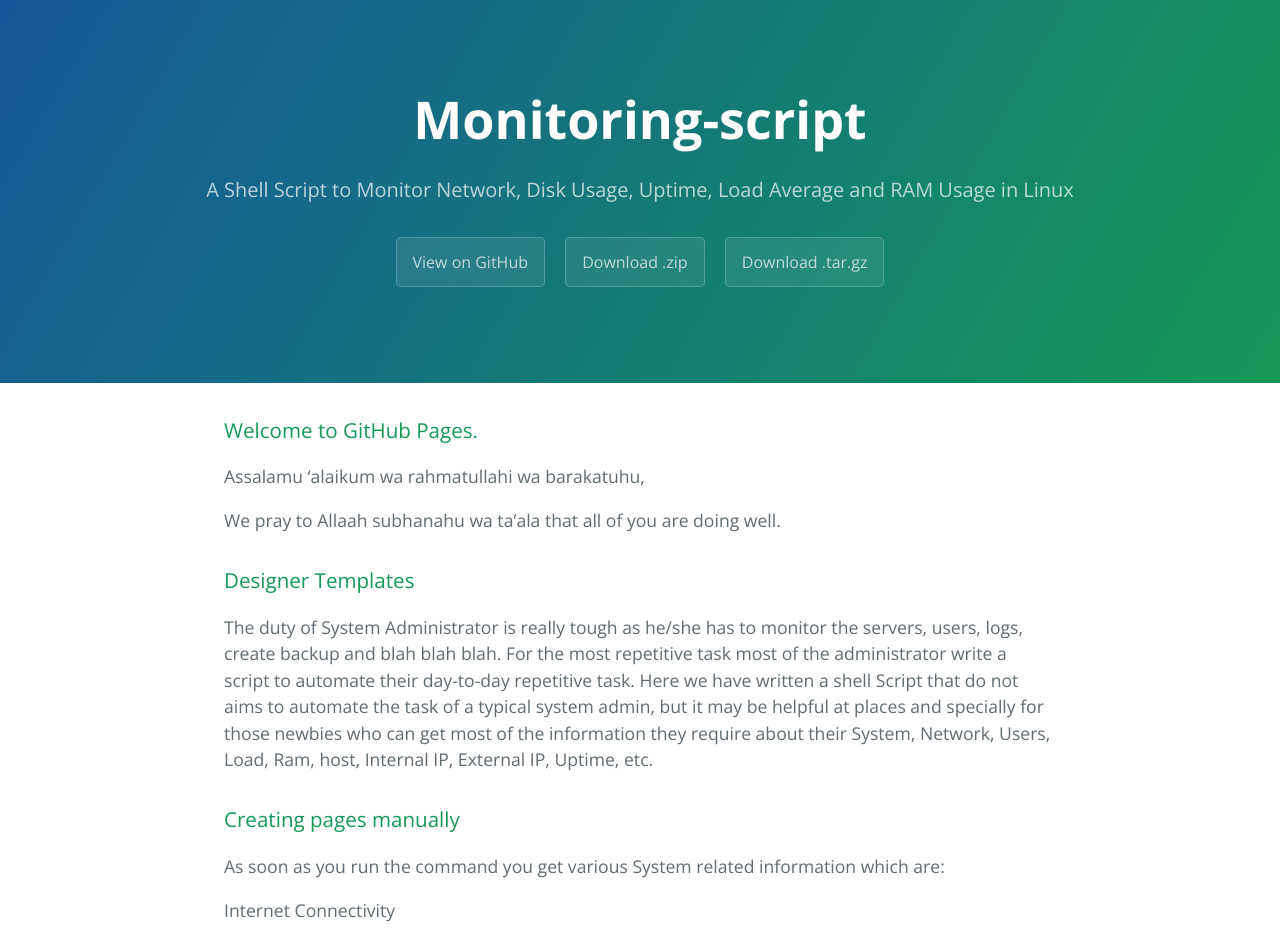
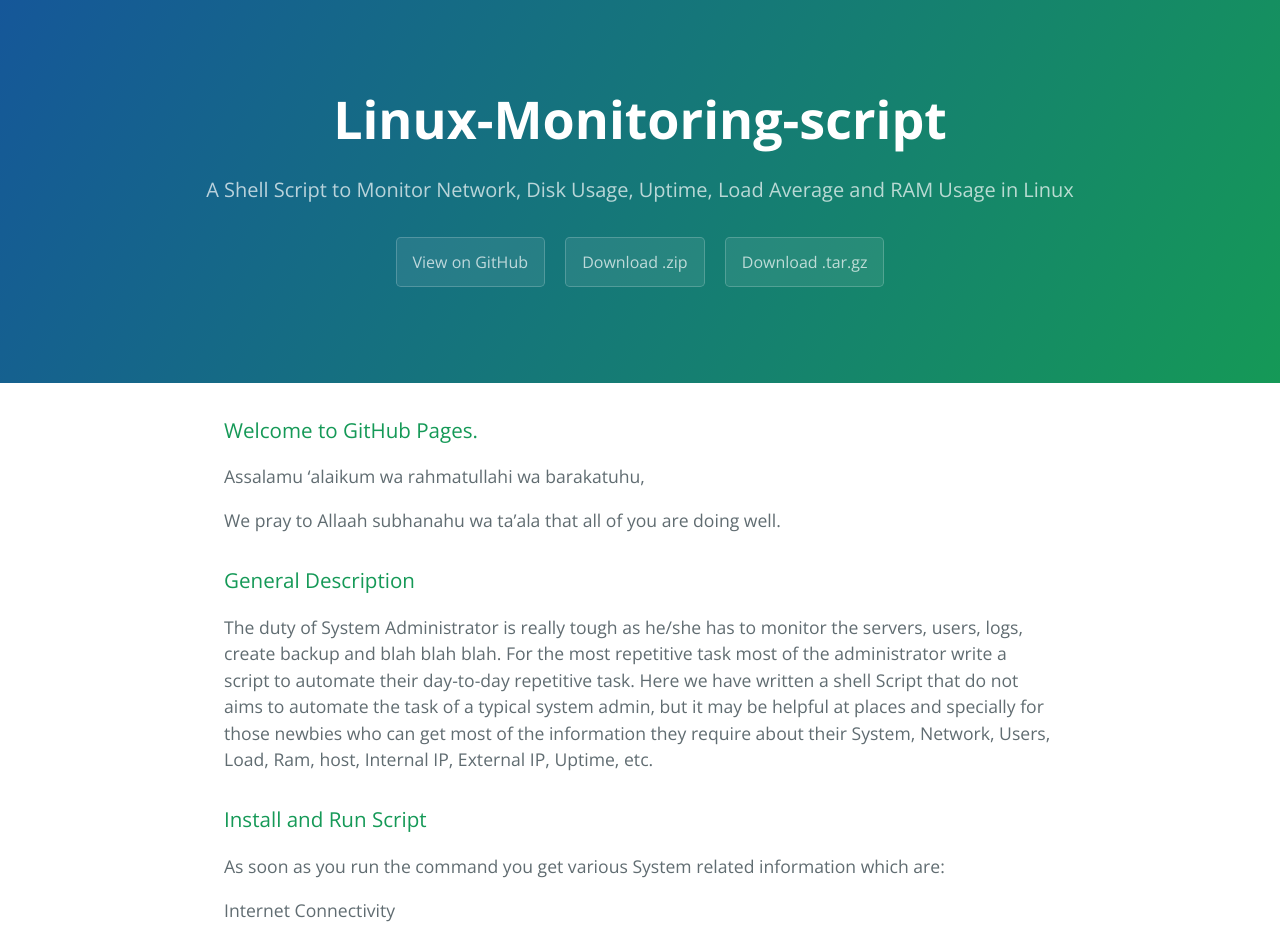
Before and after one commit to zemmali/monitoring-script, a plain HTML site: page index.html in a window 1280 px wide. Shown: the top 938 px of the page. Drawn offline with nearby package versions, Linux system fonts and the light colour scheme.

Commit message:
Create gh-pages branch via GitHub

```diff
--- a/index.html
+++ b/index.html
@@ -2,7 +2,7 @@
 <html lang="en-us">
   <head>
     <meta charset="UTF-8">
-    <title>Monitoring-script by zemmali</title>
+    <title>Linux-Monitoring-script by zemmali</title>
     <meta name="viewport" content="width=device-width, initial-scale=1">
     <link rel="stylesheet" type="text/css" href="stylesheets/normalize.css" media="screen">
     <link href='https://fonts.googleapis.com/css?family=Open+Sans:400,700' rel='stylesheet' type='text/css'>
@@ -11,7 +11,7 @@
   </head>
   <body>
     <section class="page-header">
-      <h1 class="project-name">Monitoring-script</h1>
+      <h1 class="project-name">Linux-Monitoring-script</h1>
       <h2 class="project-tagline">A Shell Script to Monitor Network, Disk Usage, Uptime, Load Average and RAM Usage in Linux</h2>
       <a href="https://github.com/zemmali/monitoring-script" class="btn">View on GitHub</a>
       <a href="https://github.com/zemmali/monitoring-script/zipball/master" class="btn">Download .zip</a>
@@ -27,12 +27,12 @@
 <p>We pray to Allaah subhanahu wa ta’ala that all of you are doing well.</p>
 
 <h3>
-<a id="designer-templates" class="anchor" href="#designer-templates" aria-hidden="true"><span class="octicon octicon-link"></span></a>Designer Templates</h3>
+<a id="general-description" class="anchor" href="#general-description" aria-hidden="true"><span class="octicon octicon-link"></span></a>General Description</h3>
 
 <p>The duty of System Administrator is really tough as he/she has to monitor the servers, users, logs, create backup and blah blah blah. For the most repetitive task most of the administrator write a script to automate their day-to-day repetitive task. Here we have written a shell Script that do not aims to automate the task of a typical system admin, but it may be helpful at places and specially for those newbies who can get most of the information they require about their System, Network, Users, Load, Ram, host, Internal IP, External IP, Uptime, etc.</p>
 
 <h3>
-<a id="creating-pages-manually" class="anchor" href="#creating-pages-manually" aria-hidden="true"><span class="octicon octicon-link"></span></a>Creating pages manually</h3>
+<a id="install-and-run-script" class="anchor" href="#install-and-run-script" aria-hidden="true"><span class="octicon octicon-link"></span></a>Install and Run Script</h3>
 
 <p>As soon as you run the command you get various System related information which are:</p>
 
@@ -97,7 +97,7 @@
 <p>Linkedin:  <a href="https://tn.linkedin.com/in/saddamzemmali">https://tn.linkedin.com/in/saddamzemmali</a></p>
 
       <footer class="site-footer">
-        <span class="site-footer-owner"><a href="https://github.com/zemmali/monitoring-script">Monitoring-script</a> is maintained by <a href="https://github.com/zemmali">zemmali</a>.</span>
+        <span class="site-footer-owner"><a href="https://github.com/zemmali/monitoring-script">Linux-Monitoring-script</a> is maintained by <a href="https://github.com/zemmali">zemmali</a>.</span>
 
         <span class="site-footer-credits">This page was generated by <a href="https://pages.github.com">GitHub Pages</a> using the <a href="https://github.com/jasonlong/cayman-theme">Cayman theme</a> by <a href="https://twitter.com/jasonlong">Jason Long</a>.</span>
       </footer>
```
Also changed, not shown: params.json (+1 -1 lines).
